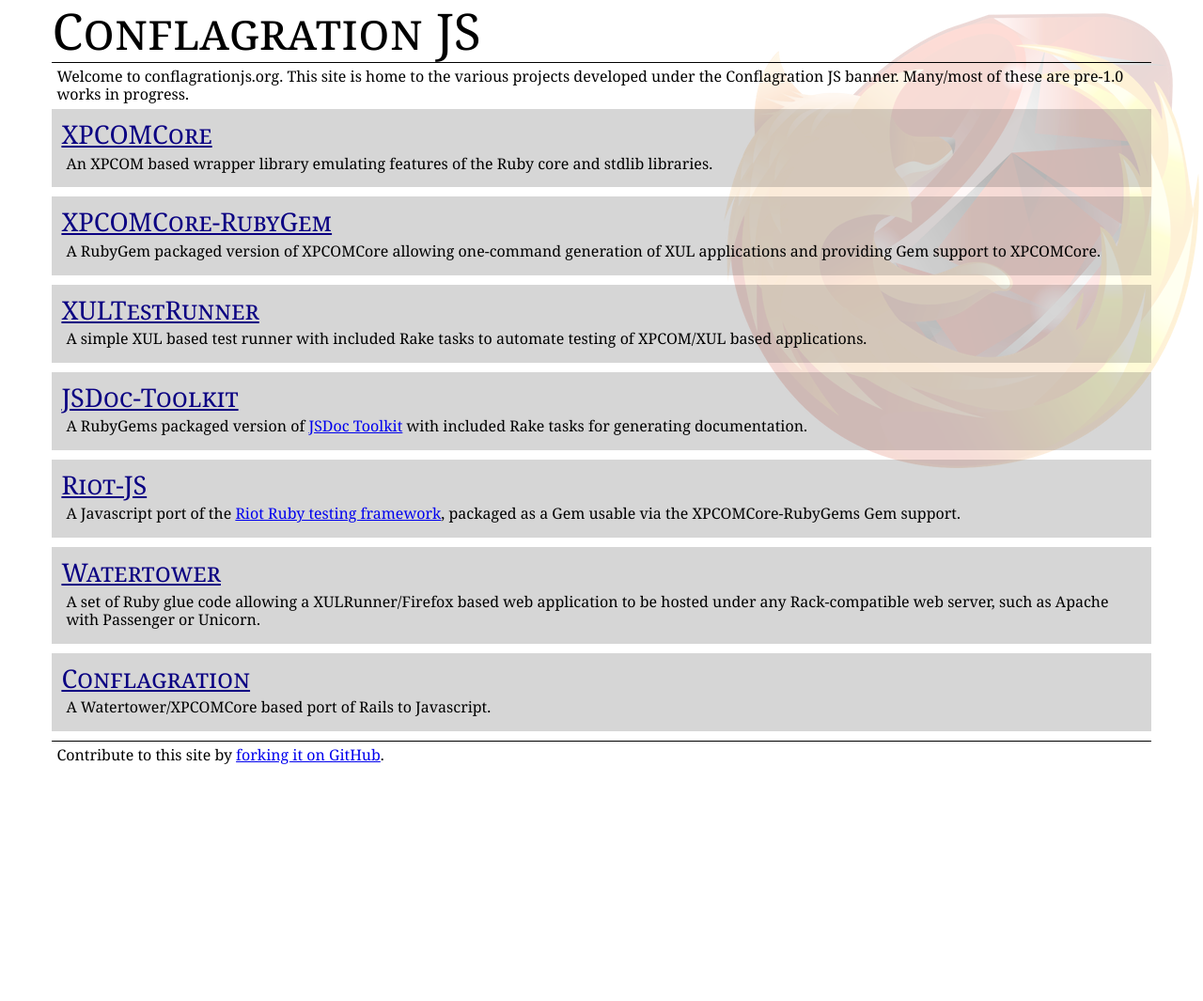
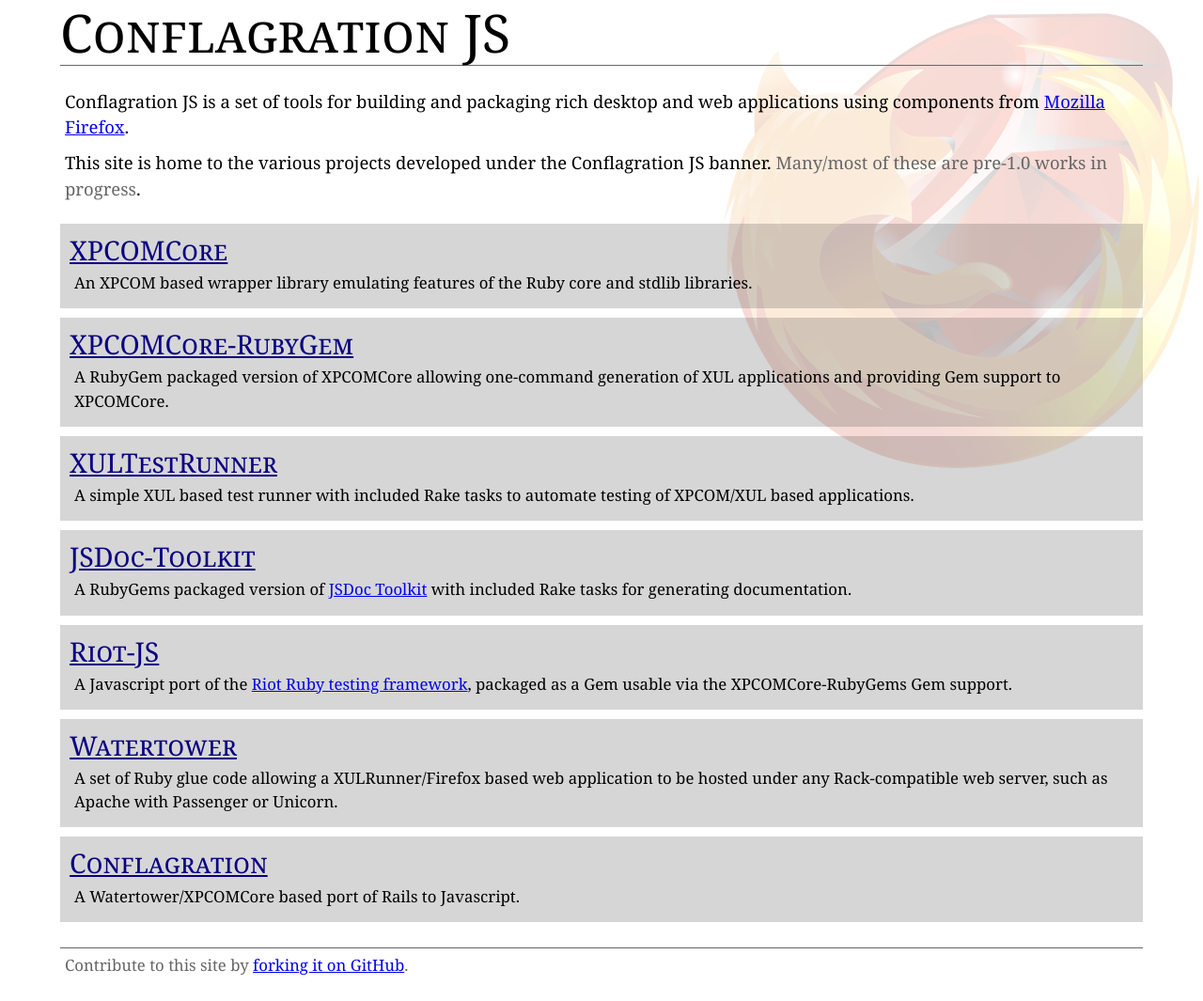
Before and after one commit to conflagrationjs/conflagrationjs.github.com, a Jekyll site: the page built from index.html, in a window 1280 px wide. Shown: the whole page at 94% size. Built offline with Jekyll 4.4.1, drawn with Linux system fonts in a browser that asks for light colours; before the commit the page ends 900 px from its top, so only the background shows below that.

Commit message:
De-emphasised footer.  Emphasised "pitch" text.  Added introduction paragraph to act as an overview (it also tries to sell Conflag).  Shrank the main div.  Slightly increased the line-height for paragraphs to make the text more readable

```diff
--- a/css/site.css
+++ b/css/site.css
@@ -1,6 +1,6 @@
 body {
   font-family: Baskerville, Georgia, "Times New Roman", serif;
-  font-size: 100%;
+  font-size: 105%;
   background-image: url('/images/logo-transparent.png');
   background-repeat: no-repeat;
   background-position: top right;
@@ -11,16 +11,31 @@
   font-size: 334%;
 }
 
-#hd {
-  border-bottom: 1px solid black;
+div#pitch {
+  margin: 1em 0;
+  font-size: 110%;
 }
 
-#ft {
-  border-top: 1px solid black;
+.de-em {
+  color: #666;
 }
 
 p {
   padding: 5px;
+  line-height: 1.5em;
+}
+
+#hd {
+  border-bottom: 1px solid #666;
+}
+
+#ft {
+  border-top: 1px solid #666;
+  color: #666;
+}
+
+#doc2 {
+  width: 90%;
 }
 
 #project-list li {
@@ -37,3 +52,7 @@
     #project-list li h2 a {
       color: #0a0082;
     }
+
+#bd {
+  margin-bottom: 1em
+}
--- a/index.html
+++ b/index.html
@@ -2,7 +2,10 @@
 layout: default
 title: Conflagration JS
 ---
-<p>Welcome to conflagrationjs.org. This site is home to the various projects developed under the Conflagration JS banner. Many/most of these are pre-1.0 works in progress.</p>
+<div id="pitch">
+  <p>Conflagration JS is a set of tools for building and packaging rich desktop and web applications using components from <a href="http://www.mozilla.com/en-US/firefox/personal.html">Mozilla Firefox</a>.</p>
+  <p>This site is home to the various projects developed under the Conflagration JS banner. <span class="de-em">Many/most of these are pre-1.0 works in progress</span>.</p>
+</div>
 
 <ol id="project-list">
   <li>
```
Also changed, not shown: 1 other file.
